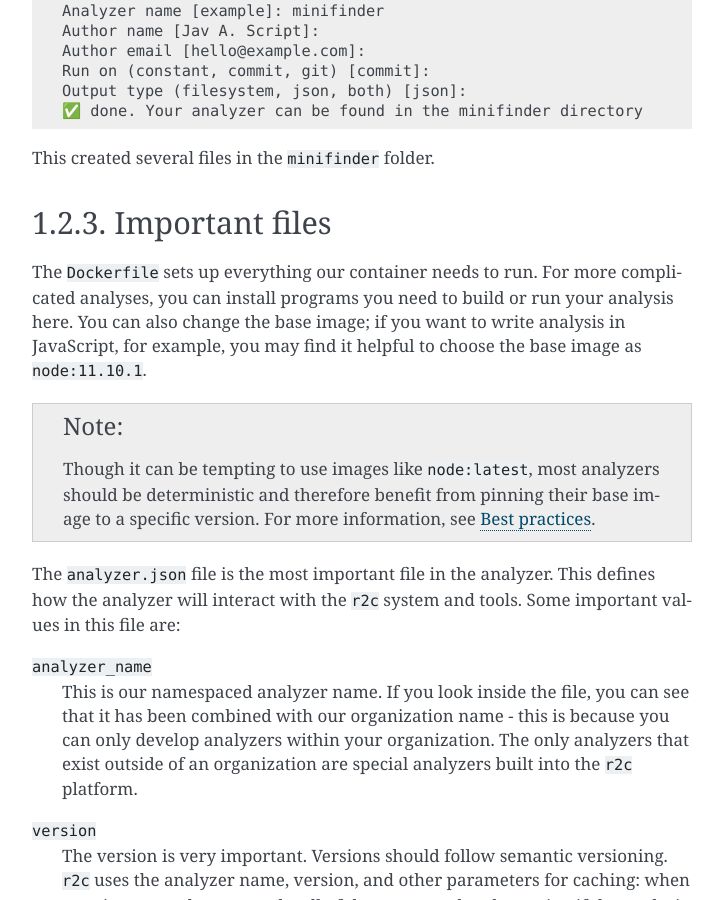
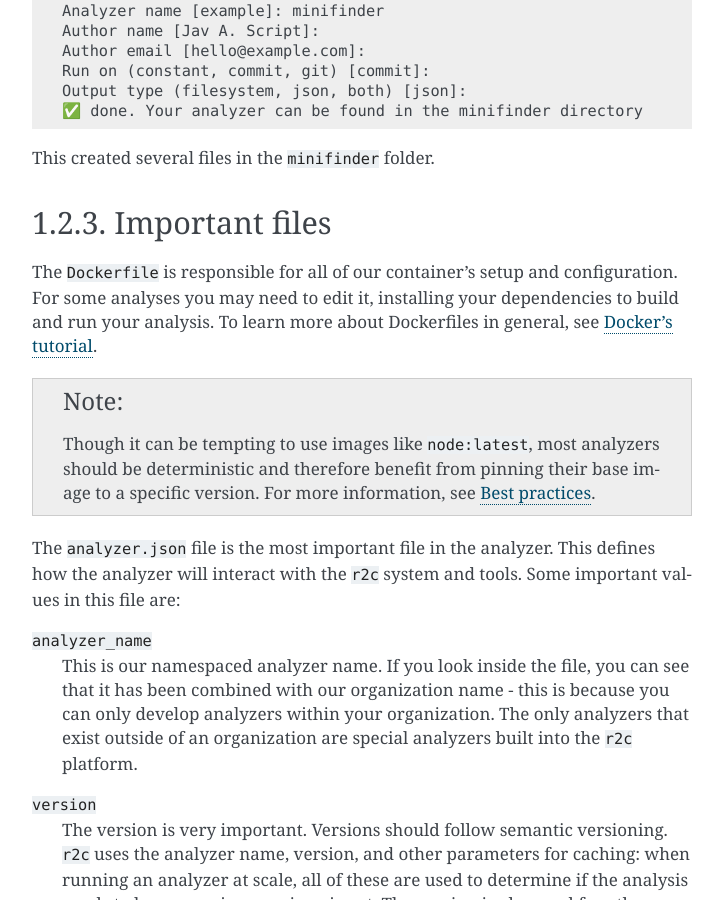
Before and after one commit to semgrep/docs, a Sphinx documentation site: the page built from docs/intro/creating.rst, in a window 1280 px wide and 900 px high, scrolled down 896 px. Shown: the whole window, without its empty margins (388-1111 px from the left). Built offline with Sphinx 7.4.7, drawn with Linux system fonts in a browser that asks for light colours.

Commit message:
Clarify no modification of base image

```diff
--- a/docs/intro/creating.rst
+++ b/docs/intro/creating.rst
@@ -47,10 +47,8 @@
 Important files
 ---------------
 
-The ``Dockerfile`` sets up everything our container needs to run. For more complicated analyses, you
-can install programs you need to build or run your analysis here. You can also change the base
-image; if you want to write analysis in JavaScript, for example, you may find it helpful to choose
-the base image as ``node:11.10.1``.
+The ``Dockerfile`` is responsible for all of our container's setup and configuration. For some analyses you
+may need to edit it, installing your dependencies to build and run your analysis. To learn more about Dockerfiles in general, see `Docker's tutorial <https://docs.docker.com/get-started/part2/#define-a-container-with-dockerfile>`_.
 
 .. note:: Though it can be tempting to use images like ``node:latest``, most analyzers should be
           deterministic and therefore benefit from pinning their base image to a specific
```
